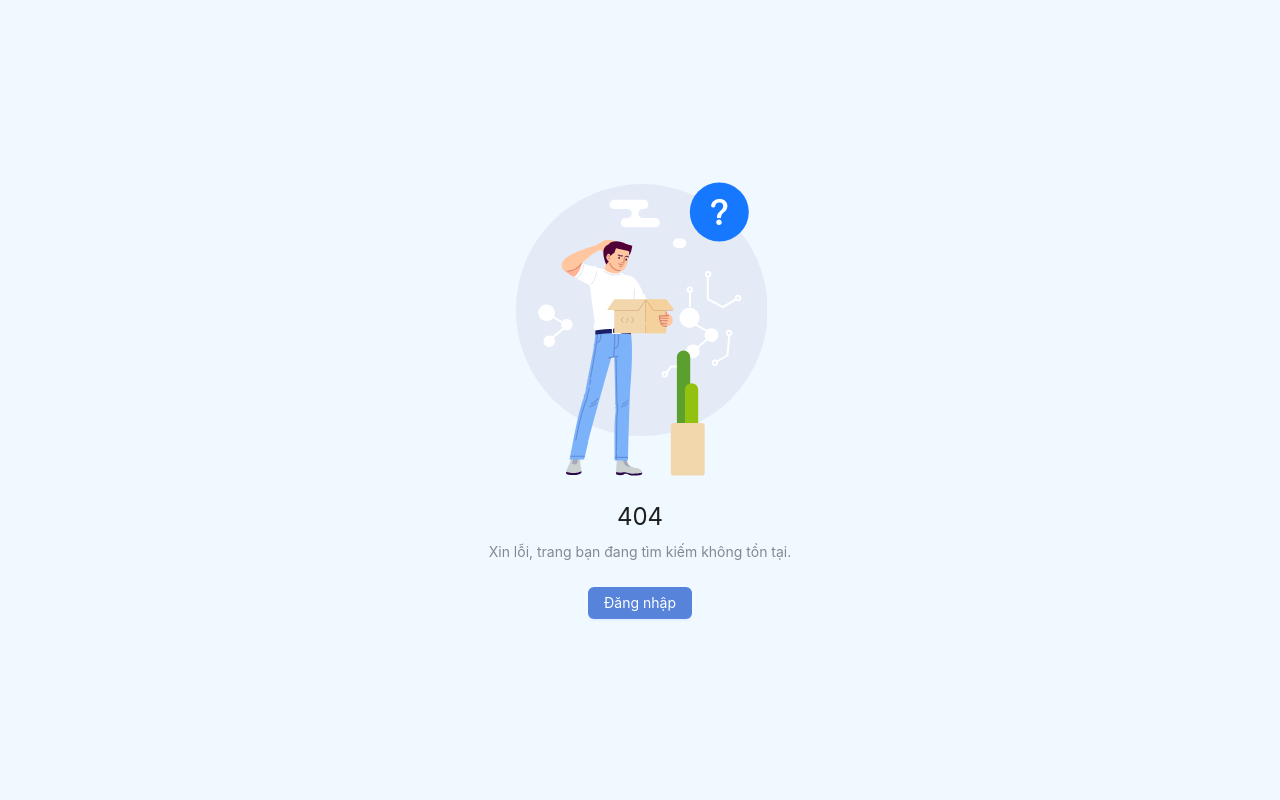
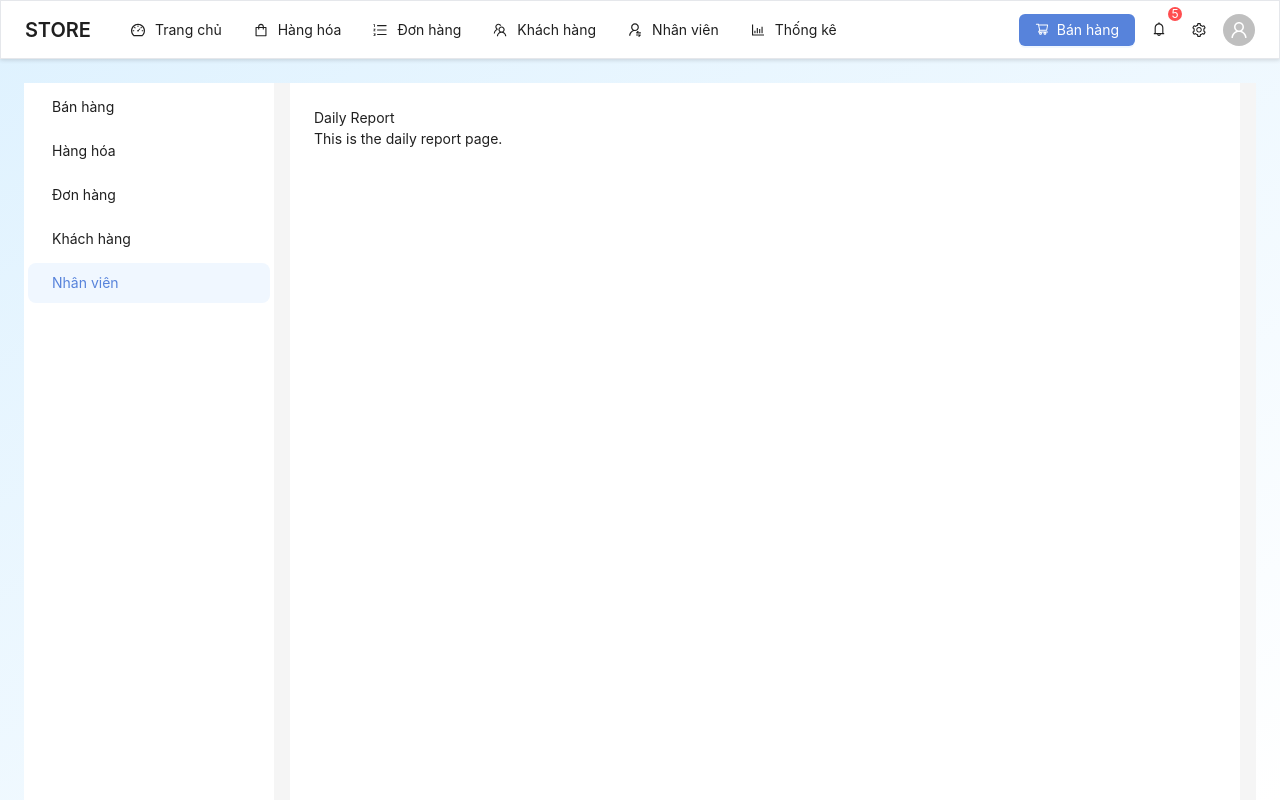
Before and after one commit to tamgtasa2611/jupiter_pos_fe, a Next.js app: page /admin/thong-ke/ban-hang in a window 1280 px wide. Before the commit this address had no page. Built offline with nearby package versions, Linux system fonts and the light colour scheme; sample sign-in values are in the browser's storage; what @ant-design/nextjs-registry would draw is missing.

Commit message:
statistic logic

```diff
--- /dev/null
+++ b/src/app/admin/thong-ke/ban-hang/page.js
@@ -0,0 +1,7 @@
+"use client";
+
+import MainStatisticsPage from "@/app/components/admin/thong-ke/MainStatisticsPage";
+
+export default function SalesReportPage() {
+  return <MainStatisticsPage />;
+}
--- /dev/null
+++ b/src/app/admin/thong-ke/don-hang/page.js
@@ -0,0 +1,7 @@
+"use client";
+
+import MainStatisticsPage from "@/app/components/admin/thong-ke/MainStatisticsPage";
+
+export default function SalesReportPage() {
+  return <MainStatisticsPage />;
+}
--- /dev/null
+++ b/src/app/admin/thong-ke/hang-hoa/page.js
@@ -0,0 +1,7 @@
+"use client";
+
+import MainStatisticsPage from "@/app/components/admin/thong-ke/MainStatisticsPage";
+
+export default function SalesReportPage() {
+  return <MainStatisticsPage />;
+}
--- /dev/null
+++ b/src/app/admin/thong-ke/khach-hang/page.js
@@ -0,0 +1,7 @@
+"use client";
+
+import MainStatisticsPage from "@/app/components/admin/thong-ke/MainStatisticsPage";
+
+export default function SalesReportPage() {
+  return <MainStatisticsPage />;
+}
--- /dev/null
+++ b/src/app/admin/thong-ke/nhan-vien/page.js
@@ -0,0 +1,7 @@
+"use client";
+
+import MainStatisticsPage from "@/app/components/admin/thong-ke/MainStatisticsPage";
+
+export default function SalesReportPage() {
+  return <MainStatisticsPage />;
+}
--- /dev/null
+++ b/src/app/admin/thong-ke/page.js
@@ -0,0 +1,8 @@
+"use client";
+
+import "@ant-design/v5-patch-for-react-19";
+import MainStatisticsPage from "@/app/components/admin/thong-ke/MainStatisticsPage";
+
+export default function StatisticsPage() {
+  return <MainStatisticsPage />;
+}
--- a/src/app/components/admin/common/MobileNavBar.jsx
+++ b/src/app/components/admin/common/MobileNavBar.jsx
@@ -61,10 +61,10 @@ export default function MobileNavBar({ onLogout }) {
       href: "/admin/nhan-vien",
     },
     {
-      key: "/admin/statistics",
+      key: "/admin/thong-ke",
       icon: <BarChartOutlined />,
       label: "Thống kê",
-      href: "/admin/statistics",
+      href: "/admin/thong-ke",
     },
     {
       key: "/admin/settings",
--- a/src/app/components/admin/common/NavBar.jsx
+++ b/src/app/components/admin/common/NavBar.jsx
@@ -67,9 +67,9 @@ export default function NavBar({ onLogout }) {
       label: <Link href="/admin/nhan-vien">Nhân viên</Link>,
     },
     {
-      key: "/admin/statistics",
+      key: "/admin/thong-ke",
       icon: <BarChartOutlined />,
-      label: <Link href="/admin/statistics">Thống kê</Link>,
+      label: <Link href="/admin/thong-ke">Thống kê</Link>,
     },
   ];
 
--- /dev/null
+++ b/src/app/components/admin/thong-ke/DailyReport.jsx
@@ -0,0 +1,15 @@
+"use client";
+
+import React from 'react';
+
+const DailyReport = () => {
+  return (
+    <div>
+      <h1>Daily Report</h1>
+      {/* Add your daily report content here */}
+      <p>This is the daily report page.</p>
+    </div>
+  );
+};
+
+export default DailyReport;
--- /dev/null
+++ b/src/app/components/admin/thong-ke/MainStatisticsPage.jsx
@@ -0,0 +1,51 @@
+"use client";
+
+import React from "react";
+import { Layout } from "antd";
+import StatisticMenu from "./StatisticMenu";
+import AdminDashboard from "../trang-chu/AdminDashboard";
+import DailyReport from "./DailyReport";
+import SalesReport from "./SalesReport";
+import { usePathname } from "next/navigation";
+
+const { Content, Sider } = Layout;
+
+const MainStatisticsPage = () => {
+  const pathname = usePathname();
+
+  let content;
+  switch (pathname) {
+    case "/admin/thong-ke/ban-hang":
+      content = <DailyReport />;
+      break;
+    case "/admin/thong-ke/nhan-vien":
+      content = <SalesReport />;
+      break;
+    case "/admin/thong-ke/hang-hoa":
+      content = <AdminDashboard />; // Product statistics
+      break;
+    case "/admin/thong-ke/khach-hang":
+      content = <AdminDashboard />; // Customer statistics
+      break;
+    case "/admin/thong-ke/don-hang":
+      content = <AdminDashboard />; // Order statistics
+      break;
+    default:
+      content = <AdminDashboard />; // Default content
+  }
+
+  return (
+    <Layout style={{ minHeight: "100vh" }}>
+      <Sider width={250} style={{ background: "#fff" }}>
+        <StatisticMenu />
+      </Sider>
+      <Layout>
+        <Content style={{ margin: "0 16px", padding: 24, background: "#fff", minHeight: 360 }}>
+          {content}
+        </Content>
+      </Layout>
+    </Layout>
+  );
+};
+
+export default MainStatisticsPage;
--- /dev/null
+++ b/src/app/components/admin/thong-ke/SalesReport.jsx
@@ -0,0 +1,15 @@
+"use client";
+
+import React from 'react';
+
+const SalesReport = () => {
+  return (
+    <div>
+      <h1>Sales Information</h1>
+      {/* Add your sales information content here */}
+      <p>This is the sales information page.</p>
+    </div>
+  );
+};
+
+export default SalesReport;
--- /dev/null
+++ b/src/app/components/admin/thong-ke/StatisticMenu.jsx
@@ -0,0 +1,37 @@
+"use client";
+
+import React from "react";
+import { Menu } from "antd";
+import Link from "next/link";
+import { usePathname } from "next/navigation";
+
+const StatisticMenu = () => {
+  const pathname = usePathname();
+  return (
+    <Menu
+      mode="inline"
+      defaultSelectedKeys={["1"]}
+      selectedKeys={[pathname]}
+      defaultOpenKeys={["sub1"]}
+      style={{ height: "100%", borderRight: 0 }}
+    >
+      <Menu.Item key="/admin/thong-ke/nhan-vien">
+        <Link href="/admin/thong-ke/nhan-vien">Bán hàng</Link>
+      </Menu.Item>
+      <Menu.Item key="/admin/thong-ke/hang-hoa">
+        <Link href="/admin/thong-ke/hang-hoa">Hàng hóa</Link>
+      </Menu.Item>
+      <Menu.Item key="/admin/thong-ke/khach-hang">
+        <Link href="/admin/thong-ke/khach-hang">Đơn hàng</Link>
+      </Menu.Item>
+      <Menu.Item key="/admin/thong-ke/don-hang">
+        <Link href="/admin/thong-ke/don-hang">Khách hàng</Link>
+      </Menu.Item>
+      <Menu.Item key="/admin/thong-ke/ban-hang">
+        <Link href="/admin/thong-ke/ban-hang">Nhân viên</Link>
+      </Menu.Item>
+    </Menu>
+  );
+};
+
+export default StatisticMenu;
```
